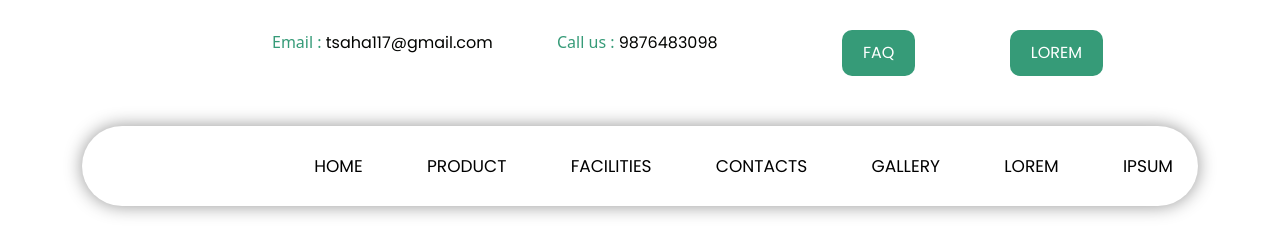
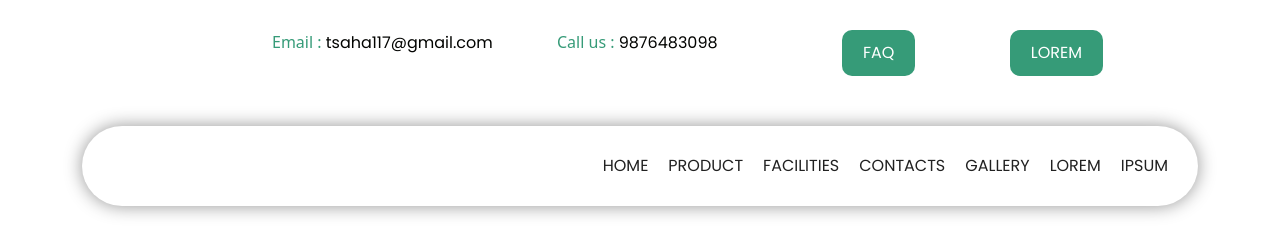
Before and after one commit to Think-To-Share/vantage-design, a website built with webpack: page index.html in a window 1280 px wide. Shown: the top 250 px of the page. Built offline with nearby package versions, Linux system fonts and the light colour scheme; files that its build step writes are made by us from their sources; files whose address does not match are found by name.

Commit message:
header modified

```diff
--- a/index.html
+++ b/index.html
@@ -40,7 +40,8 @@
                 <div class="row">
                     <div class="col-12">
                         <div class="header-main">
-                            <label class="logo"></label>
+                            <div class="logo-container"></div>
+                            <div class="menu-container">
                                 <ul>
                                     <li><a href="#"> home </a></li>
                                     <li><a href="#"> Product </a></li>
@@ -50,6 +51,7 @@
                                     <li><a href="#"> lorem </a></li>
                                     <li><a href="#"> ipsum</a></li>
                                 </ul>
+                            </div>
                         </div>
                     </div>
                 </div>
--- a/src/scss/_home.scss
+++ b/src/scss/_home.scss
@@ -52,14 +52,54 @@
 }
 
 .header-main {
-    padding-top: 5px;
-    padding-bottom: 5px;
+    padding: 5px 20px;
     background: #fff;
-    height: 80px;
+    min-height: 80px;
     width: 100%;
-    border-radius: 100px;
+    border-radius: 10em;
     box-shadow: 0px 0px 18px #0000006b;
     font-family: 'Poppins', sans-serif;
+    display: grid;
+    grid-template-columns: 2fr 5fr;
+    align-items: center;
+
+    .menu-container {
+        ul {
+            list-style-type: none;
+            padding: 0;
+            margin: 0;
+            display: flex;
+            justify-content: flex-end;
+
+            li {
+                padding: 0 10px;
+                text-transform: uppercase;
+
+                a {
+                    text-decoration: none;
+                    color: #212121;
+                    position: relative;
+
+                    &::after {
+                        content: "";
+                        position: absolute;
+                        left: 0;
+                        top: calc(100% + 5px);
+                        width: 0;
+                        height: 2px;
+                        background-color: $primary-color;
+                        transition: width 0.3s ease-in-out;
+                    }
+
+                    &:hover {
+                        &::after {
+                            width: 100%;
+                        }
+                    }
+                }
+            }
+        }
+    }
 }
 
 label.logo {
@@ -68,25 +108,6 @@ label.logo {
     line-height: 80px;
     padding: 0 100px;
     font-weight: bold;
-}
-
-.header-main ul {
-    float: right;
-    margin-right: 20px;
-}
-
-.header-main ul li {
-    display: inline-block;
-    line-height: 20px;
-    margin: 0 5px;
-    text-indent: 50px;
-    font-family: 'Poppins', sans-serif;
-}
-.header-main ul li a {
-    color: black;
-    font-size: 17px;
-    text-transform: uppercase;
-    text-decoration: none;
 }
 
 
```
Also changed, not shown: dist/js/app.js, 2 other files.
